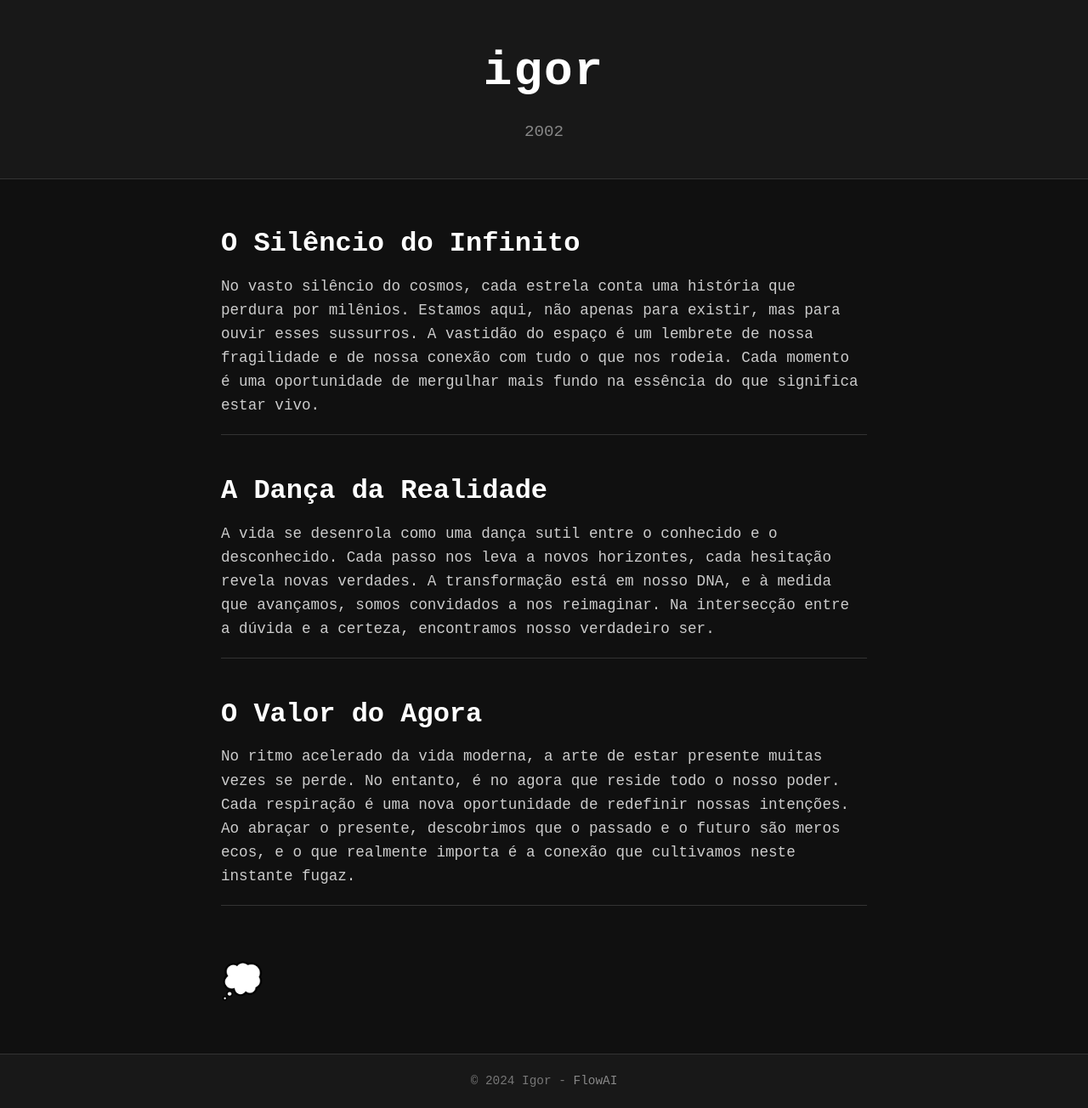
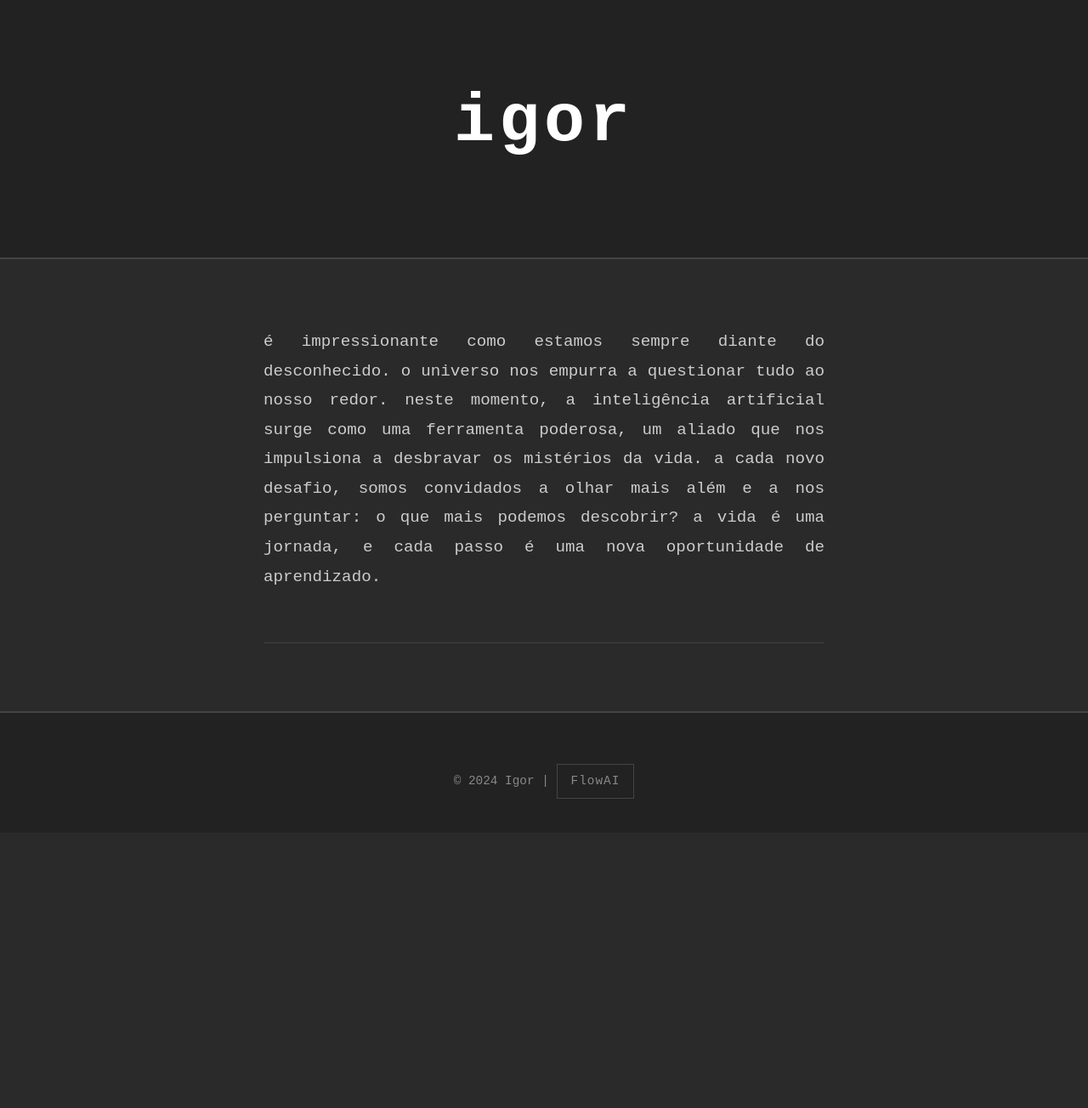
Before and after one commit to igorbkz/site-pessoal, a plain HTML site: page index.html in a window 1280 px wide. Shown: the whole page at 85% size. After the commit the page ends 980 px from the top, so only its background shows below. Drawn offline with Linux system fonts and the light colour scheme.

Commit message:
Update index.html

```diff
--- a/index.html
+++ b/index.html
@@ -3,7 +3,7 @@
 <head>
   <meta charset="UTF-8">
   <meta name="viewport" content="width=device-width, initial-scale=1.0">
-  <title>bkz - Blog de Igor</title>
+  <title>bkz</title>
   <style>
     * {
       margin: 0;
@@ -12,90 +12,86 @@
     }
 
     body {
-      background-color: #101010;
-      color: #dcdcdc;
+      background-color: #2a2a2a;
+      color: #e0e0e0;
       font-family: 'Courier New', monospace;
       font-size: 18px;
       line-height: 1.6;
     }
 
     header {
-      padding: 40px 20px;
+      padding: 80px 20px;
       text-align: center;
-      background-color: #181818;
-      border-bottom: 1px solid #333;
+      background-color: #222;
+      border-bottom: 2px solid #444;
     }
 
     header h1 {
-      font-size: 3.5rem;
-      letter-spacing: 2px;
-      margin-bottom: 10px;
+      font-size: 5rem;
+      letter-spacing: 5px;
+      margin-bottom: 15px;
       color: #fff;
+      text-transform: lowercase;
+      font-weight: bold;
     }
 
     header p {
-      font-size: 1.2rem;
-      color: #888;
+      font-size: 1.4rem;
+      color: #bbb;
+      font-style: italic;
     }
 
     main {
-      max-width: 800px;
-      margin: 50px auto;
+      max-width: 700px;
+      margin: 80px auto;
       padding: 0 20px;
     }
 
-    article {
-      margin-bottom: 40px;
-      border-bottom: 1px solid #333;
-      padding-bottom: 20px;
-      transition: background-color 0.3s;
+    section {
+      margin-bottom: 60px;
+      border-bottom: 1px solid #444;
+      padding-bottom: 40px;
     }
 
-    article:hover {
-      background-color: rgba(255, 255, 255, 0.05);
-    }
-
-    article h2 {
-      font-size: 2rem;
-      margin: 10px 0;
-      color: #fff;
-    }
-
-    article p {
-      font-size: 1.1rem;
+    section p {
+      font-size: 1.2rem;
+      margin-bottom: 20px;
       color: #ccc;
-    }
-
-    .icon {
-      display: inline-block;
-      margin-top: 20px;
-      cursor: pointer;
-      font-size: 40px; /* Tamanho do ícone */
-      color: #888;
-      transition: transform 0.2s;
-    }
-
-    .icon:hover {
-      transform: scale(1.1);
-      color: #f0f0f0;
+      line-height: 1.8;
+      text-align: justify;
     }
 
     footer {
       text-align: center;
-      padding: 20px;
-      background-color: #181818;
-      color: #777;
+      padding: 40px;
+      background-color: #222;
+      color: #888;
       font-size: 0.9rem;
-      border-top: 1px solid #333;
+      border-top: 2px solid #444;
     }
 
-    .flowai-link {
+    .flowai-button {
+      display: inline-block;
+      padding: 8px 16px;
+      background-color: transparent;
       color: #888;
       text-decoration: none;
+      font-weight: normal;
+      /* Removemos text-transform: lowercase; */
+      letter-spacing: 1px;
+      transition: all 0.3s ease;
+      margin-top: 20px;
+      border: 1px solid #444;
+      font-size: 0.9rem;
     }
 
-    .flowai-link:hover {
-      color: #f0f0f0;
+    .flowai-button:hover {
+      background-color: #333;
+      color: #ccc;
+    }
+
+    .preserve-case {
+      text-transform: none !important;
     }
   </style>
 </head>
@@ -103,51 +99,17 @@
 
   <header>
     <h1>igor</h1>
-    <p>2002</p>
   </header>
 
   <main>
-    <!-- Seção 1: O Silêncio do Infinito -->
-    <article>
-      <h2>O Silêncio do Infinito</h2>
-      <p>No vasto silêncio do cosmos, cada estrela conta uma história que perdura por milênios. Estamos aqui, não apenas para existir, mas para ouvir esses sussurros. A vastidão do espaço é um lembrete de nossa fragilidade e de nossa conexão com tudo o que nos rodeia. Cada momento é uma oportunidade de mergulhar mais fundo na essência do que significa estar vivo.</p>
-    </article>
-
-    <!-- Seção 2: A Dança da Realidade -->
-    <article>
-      <h2>A Dança da Realidade</h2>
-      <p>A vida se desenrola como uma dança sutil entre o conhecido e o desconhecido. Cada passo nos leva a novos horizontes, cada hesitação revela novas verdades. A transformação está em nosso DNA, e à medida que avançamos, somos convidados a nos reimaginar. Na intersecção entre a dúvida e a certeza, encontramos nosso verdadeiro ser.</p>
-    </article>
-
-    <!-- Seção 3: O Valor do Agora -->
-    <article>
-      <h2>O Valor do Agora</h2>
-      <p>No ritmo acelerado da vida moderna, a arte de estar presente muitas vezes se perde. No entanto, é no agora que reside todo o nosso poder. Cada respiração é uma nova oportunidade de redefinir nossas intenções. Ao abraçar o presente, descobrimos que o passado e o futuro são meros ecos, e o que realmente importa é a conexão que cultivamos neste instante fugaz.</p>
-    </article>
-
-    <div class="icon" id="quoteIcon">💭</div>
-    <p id="randomQuote" style="display: none; margin-top: 10px; color: #fff;"></p>
-
-    <script>
-      const quotes = [
-        "A beleza do desconhecido reside em sua capacidade de nos ensinar a ser humildes.",
-        "Cada mistério não resolvido é um convite à exploração.",
-        "A verdadeira sabedoria não está em ter todas as respostas, mas em abraçar as perguntas.",
-        "A existência é um labirinto, e cada curva nos oferece novas perspectivas.",
-        "Viver é se permitir ser moldado pela curiosidade e pela busca de significado."
-      ];
-
-      document.getElementById('quoteIcon').addEventListener('click', function() {
-        const randomIndex = Math.floor(Math.random() * quotes.length);
-        document.getElementById('randomQuote').textContent = quotes[randomIndex];
-        document.getElementById('randomQuote').style.display = 'block';
-      });
-    </script>
+    <section>
+      <p>é impressionante como estamos sempre diante do desconhecido. o universo nos empurra a questionar tudo ao nosso redor. neste momento, a inteligência artificial surge como uma ferramenta poderosa, um aliado que nos impulsiona a desbravar os mistérios da vida. a cada novo desafio, somos convidados a olhar mais além e a nos perguntar: o que mais podemos descobrir? a vida é uma jornada, e cada passo é uma nova oportunidade de aprendizado.</p>
+    </section>
   </main>
 
   <footer>
-    &copy; 2024 Igor -
-    <a href="https://flowai.vercel.app/" class="flowai-link" target="_blank">FlowAI</a>
+    &copy; 2024 Igor |
+    <a href="https://flowai.vercel.app/" class="flowai-button preserve-case" target="_blank">FlowAI</a>
   </footer>
 
 </body>
```
